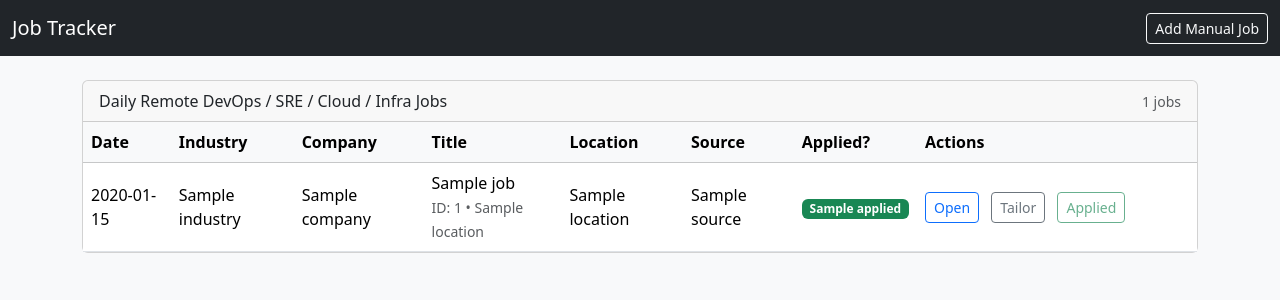
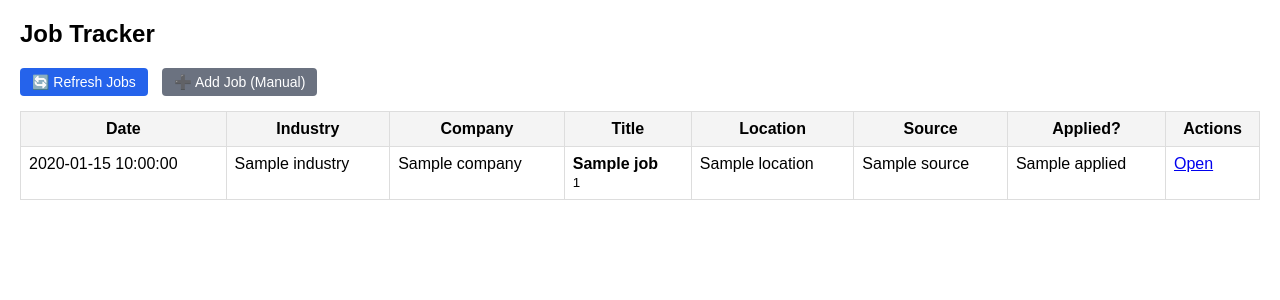
Before and after one commit to vparisahi/vparisahi.github.io, a Flask app: template jobtracker/templates/jobs.html in a window 1280 px wide. Shown: the top 300 px of the page. Run offline with Flask 3, Linux system fonts and the light colour scheme; the template is opened without the code that fills it: most values are stand-ins (such as "Sample title", 1, 10 or a date in 2020).

Commit message:
Update jobs.html

```diff
--- a/jobtracker/templates/jobs.html
+++ b/jobtracker/templates/jobs.html
@@ -1,39 +1,65 @@
-<!doctype html>
-<html lang="en">
+<!DOCTYPE html>
+<html>
 <head>
-    <meta charset="utf-8" />
-    <title>Daily Jobs Feed</title>
-    <meta name="viewport" content="width=device-width, initial-scale=1" />
-    <link
-      href="https://cdn.jsdelivr.net/npm/bootstrap@5.3.3/dist/css/bootstrap.min.css"
-      rel="stylesheet"
-    />
+  <meta charset="UTF-8">
+  <title>Job Tracker</title>
+  <style>
+    body {
+      font-family: Arial, sans-serif;
+      margin: 20px;
+    }
+    table {
+      border-collapse: collapse;
+      width: 100%;
+    }
+    th, td {
+      border: 1px solid #ddd;
+      padding: 8px;
+      vertical-align: top;
+    }
+    th {
+      background-color: #f4f4f4;
+    }
+    button, a.btn {
+      padding: 6px 12px;
+      border-radius: 4px;
+      border: none;
+      cursor: pointer;
+      text-decoration: none;
+      display: inline-block;
+      font-size: 14px;
+    }
+    .refresh {
+      background-color: #2563eb;
+      color: white;
+    }
+    .manual {
+      background-color: #6b7280;
+      color: white;
+      margin-left: 10px;
+    }
+    .apply {
+      background-color: #16a34a;
+      color: white;
+    }
+    .top-actions {
+      margin-bottom: 15px;
+    }
+  </style>
 </head>
-  <body class="bg-light">
-    <nav class="navbar navbar-dark bg-dark mb-4">
-      <div class="container-fluid">
-        <a class="navbar-brand" href="{{ url_for('jobs') }}">Job Tracker</a>
-        <div class="d-flex">
-          <a href="{{ url_for('manual_job') }}" class="btn btn-sm btn-outline-light">
-            Add Manual Job
-          </a>
+<body>
+
+<h2>Job Tracker</h2>
+
+<div class="top-actions">
+  <form method="POST" action="/refresh_jobs" style="display:inline;">
+    <button class="refresh" type="submit">🔄 Refresh Jobs</button>
+  </form>
+
+  <a class="btn manual" href="/manual">➕ Add Job (Manual)</a>
 </div>
-      </div>
-    </nav>
 
-    <div class="container mb-5">
-      <div class="card">
-        <div class="card-header d-flex justify-content-between align-items-center">
-          <span>Daily Remote DevOps / SRE / Cloud / Infra Jobs</span>
-          <small class="text-muted">
-            {{ jobs|length }} jobs
-          </small>
-        </div>
-        <div class="card-body p-0">
-          {% if jobs %}
-            <div class="table-responsive">
-              <table class="table table-hover mb-0 align-middle">
-                <thead class="table-light">
+<table>
   <tr>
     <th>Date</th>
     <th>Industry</th>
@@ -42,94 +68,36 @@
     <th>Location</th>
     <th>Source</th>
     <th>Applied?</th>
-                    <th style="width: 280px;">Actions</th>
+    <th>Actions</th>
   </tr>
-                </thead>
-                <tbody>
+
   {% for job in jobs %}
   <tr>
-                      <td>{{ job.date_found[:10] if job.date_found }}</td>
+    <td>{{ job.date_found }}</td>
     <td>{{ job.industry }}</td>
     <td>{{ job.company }}</td>
     <td>
-                        {{ job.title }}<br />
-                        <small class="text-muted">
-                          {% if job.job_id %}ID: {{ job.job_id }} &bull; {% endif %}
-                          {{ job.location }}
-                        </small>
+      <strong>{{ job.title }}</strong><br>
+      <small>{{ job.job_id }}</small>
     </td>
     <td>{{ job.location }}</td>
     <td>{{ job.source }}</td>
+    <td>{{ job.applied or "No" }}</td>
     <td>
-                        {% if job.applied %}
-                          <span class="badge text-bg-success">{{ job.applied }}</span>
-                        {% else %}
-                          <span class="text-muted">No</span>
-                        {% endif %}
-                      </td>
-                      <td>
-                        {% if job.url %}
-                          <a
-                            href="{{ job.url }}"
-                            target="_blank"
-                            class="btn btn-sm btn-outline-primary me-2"
-                          >
-                            Open
-                          </a>
-
-                          <a
-                            href="{{ url_for(
-                              'tailor',
-                              job_url=job.url,
-                              title=job.title,
-                              company=job.company,
-                              source=job.source,
-                              job_id=job.job_id
-                            ) }}"
-                            class="btn btn-sm btn-outline-secondary me-2"
-                          >
-                            Tailor
-                          </a>
+      <a href="{{ job.url }}" target="_blank">Open</a><br><br>
 
       {% if not job.applied %}
-                            <form
-                              method="post"
-                              action="{{ url_for('mark_applied') }}"
-                              class="d-inline"
-                            >
-                              <input type="hidden" name="company" value="{{ job.company }}" />
-                              <input type="hidden" name="job_id" value="{{ job.job_id }}" />
-                              <input type="hidden" name="source" value="{{ job.source }}" />
-                              <button
-                                type="submit"
-                                class="btn btn-sm btn-success"
-                              >
-                                Mark Applied
-                              </button>
+      <form method="POST" action="/mark_applied">
+        <input type="hidden" name="company" value="{{ job.company }}">
+        <input type="hidden" name="job_id" value="{{ job.job_id }}">
+        <input type="hidden" name="source" value="{{ job.source }}">
+        <button class="apply" type="submit">Mark Applied</button>
       </form>
-                          {% else %}
-                            <button
-                              type="button"
-                              class="btn btn-sm btn-outline-success"
-                              disabled
-                            >
-                              Applied
-                            </button>
-                          {% endif %}
       {% endif %}
     </td>
   </tr>
   {% endfor %}
-                </tbody>
 </table>
-            </div>
-          {% else %}
-            <p class="p-3 mb-0">No jobs loaded yet. Use "Add Manual Job" or run the fetch script.</p>
-          {% endif %}
-        </div>
-      </div>
-    </div>
 
-    <script src="https://cdn.jsdelivr.net/npm/bootstrap@5.3.3/dist/js/bootstrap.bundle.min.js"></script>
 </body>
 </html>
```
Lines whose indentation alone changed are shown as unchanged.
